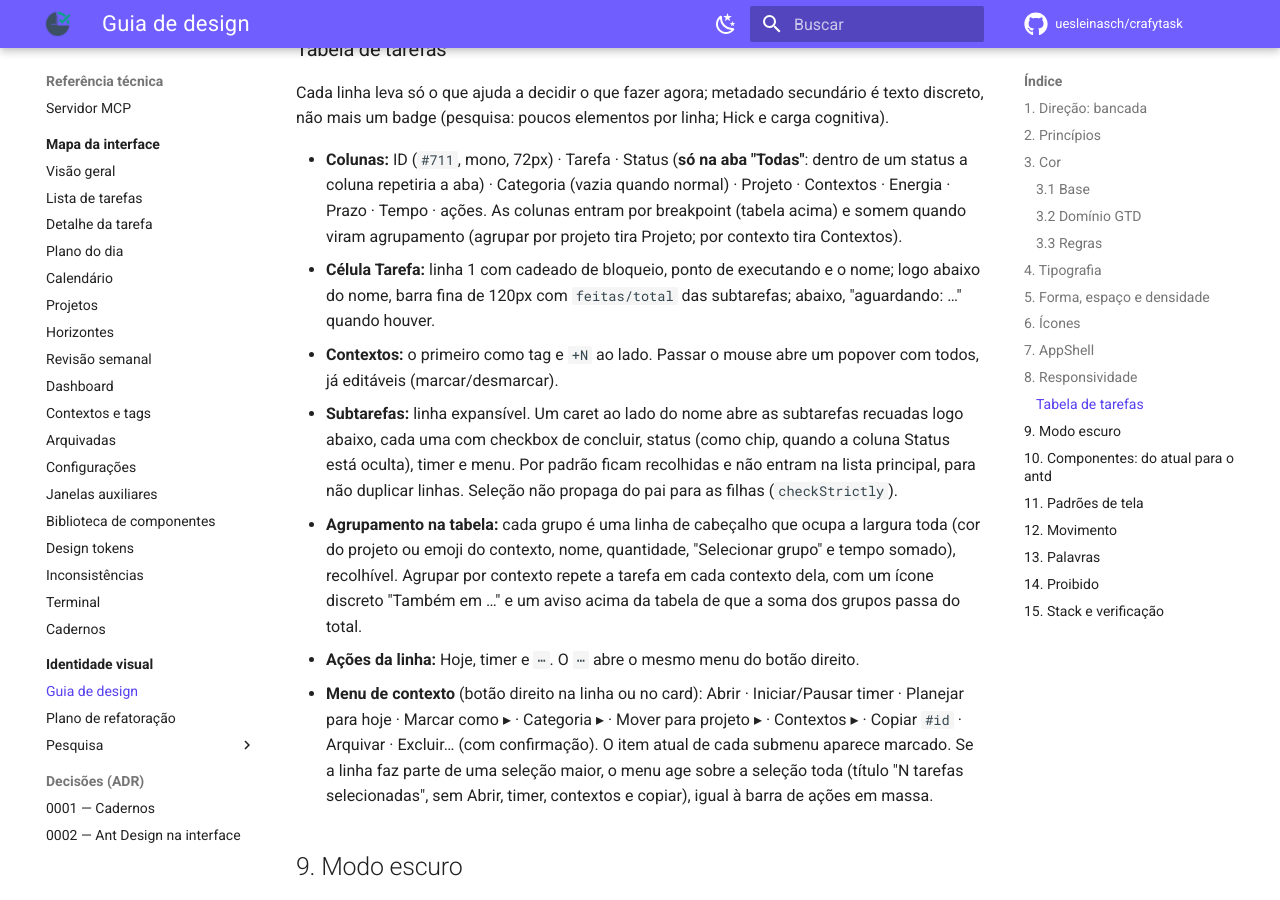
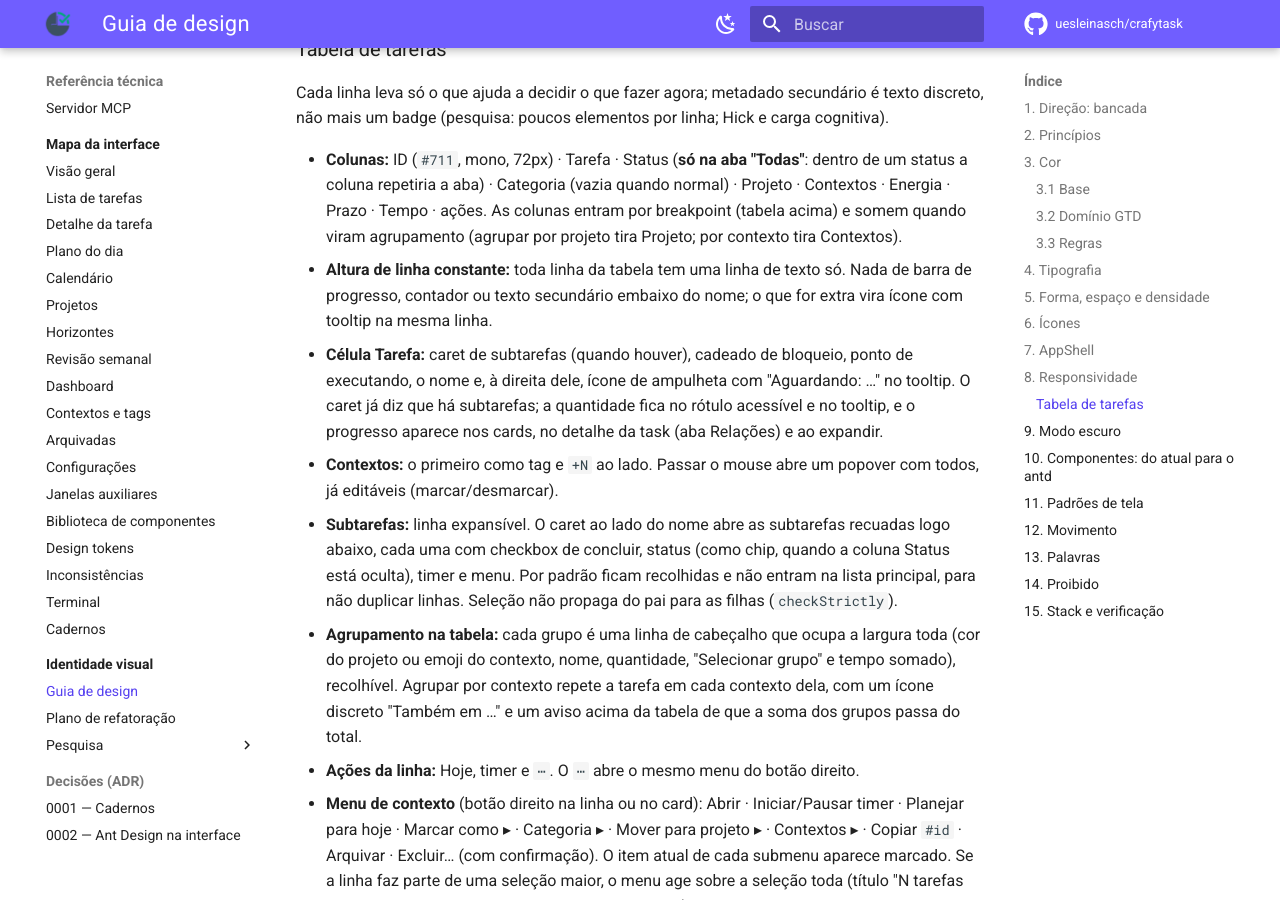
Before and after one commit to uesleinasch/crafytask, an MkDocs documentation site: the page built from docs/design/guia-de-design.md, in a window 1280 px wide and 900 px high, scrolled down 9842 px. Built offline with MkDocs 1.6.1 and Material for MkDocs 9.7.7, drawn with Linux system fonts in a browser that asks for light colours; some web fonts are replaced; comment, search, counter and statistics services are not loaded.

Commit message:
docs(design): altura de linha constante na tabela de tarefas (#23)
Na tabela, a célula da tarefa passa a ter uma linha só: saem a barra de
progresso e o contador de subtarefas (o caret já indica que há
subtarefas; a quantidade fica no rótulo acessível e no tooltip), e o
"aguardando: …" vira ícone de ampulheta com tooltip ao lado do nome.
Cards e detalhe da task continuam mostrando o progresso. Guia §8 e plano
F2-d atualizados.

```diff
--- a/docs/design/guia-de-design.md
+++ b/docs/design/guia-de-design.md
@@ -289,11 +289,16 @@ mais um badge (pesquisa: poucos elementos por linha; Hick e carga cognitiva).
   a coluna repetiria a aba) · Categoria (vazia quando normal) · Projeto · Contextos · Energia ·
   Prazo · Tempo · ações. As colunas entram por breakpoint (tabela acima) e somem quando viram
   agrupamento (agrupar por projeto tira Projeto; por contexto tira Contextos).
-- **Célula Tarefa:** linha 1 com cadeado de bloqueio, ponto de executando e o nome; logo abaixo do
-  nome, barra fina de 120px com `feitas/total` das subtarefas; abaixo, "aguardando: …" quando houver.
+- **Altura de linha constante:** toda linha da tabela tem uma linha de texto só. Nada de barra de
+  progresso, contador ou texto secundário embaixo do nome; o que for extra vira ícone com tooltip na
+  mesma linha.
+- **Célula Tarefa:** caret de subtarefas (quando houver), cadeado de bloqueio, ponto de executando,
+  o nome e, à direita dele, ícone de ampulheta com "Aguardando: …" no tooltip. O caret já diz que
+  há subtarefas; a quantidade fica no rótulo acessível e no tooltip, e o progresso aparece nos
+  cards, no detalhe da task (aba Relações) e ao expandir.
 - **Contextos:** o primeiro como tag e `+N` ao lado. Passar o mouse abre um popover com todos, já
   editáveis (marcar/desmarcar).
-- **Subtarefas:** linha expansível. Um caret ao lado do nome abre as subtarefas recuadas logo
+- **Subtarefas:** linha expansível. O caret ao lado do nome abre as subtarefas recuadas logo
   abaixo, cada uma com checkbox de concluir, status (como chip, quando a coluna Status está oculta),
   timer e menu. Por padrão ficam recolhidas e não entram na lista principal, para não duplicar
   linhas. Seleção não propaga do pai para as filhas (`checkStrictly`).
```
Also changed, not shown: docs/design/plano-de-refatoracao.md (+9 -9 lines), docs/design/prototipo/index.html (+2 -7 lines).
